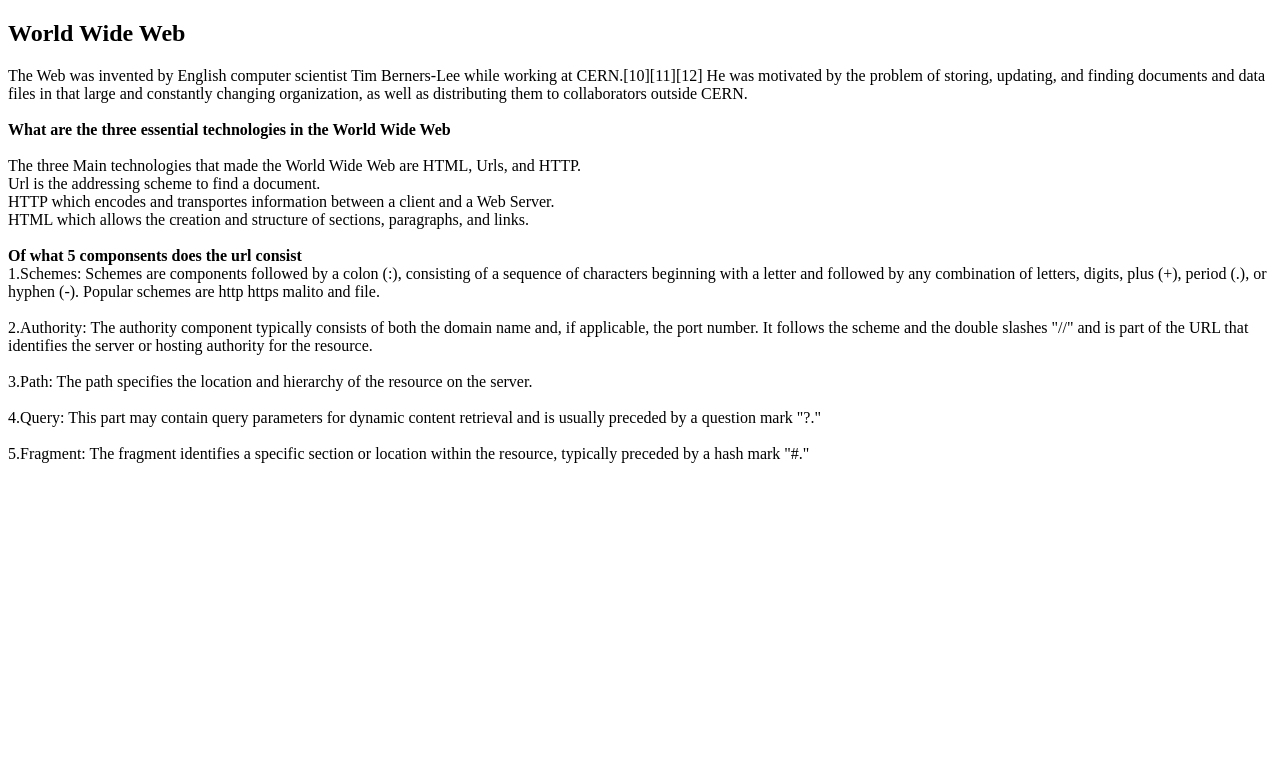
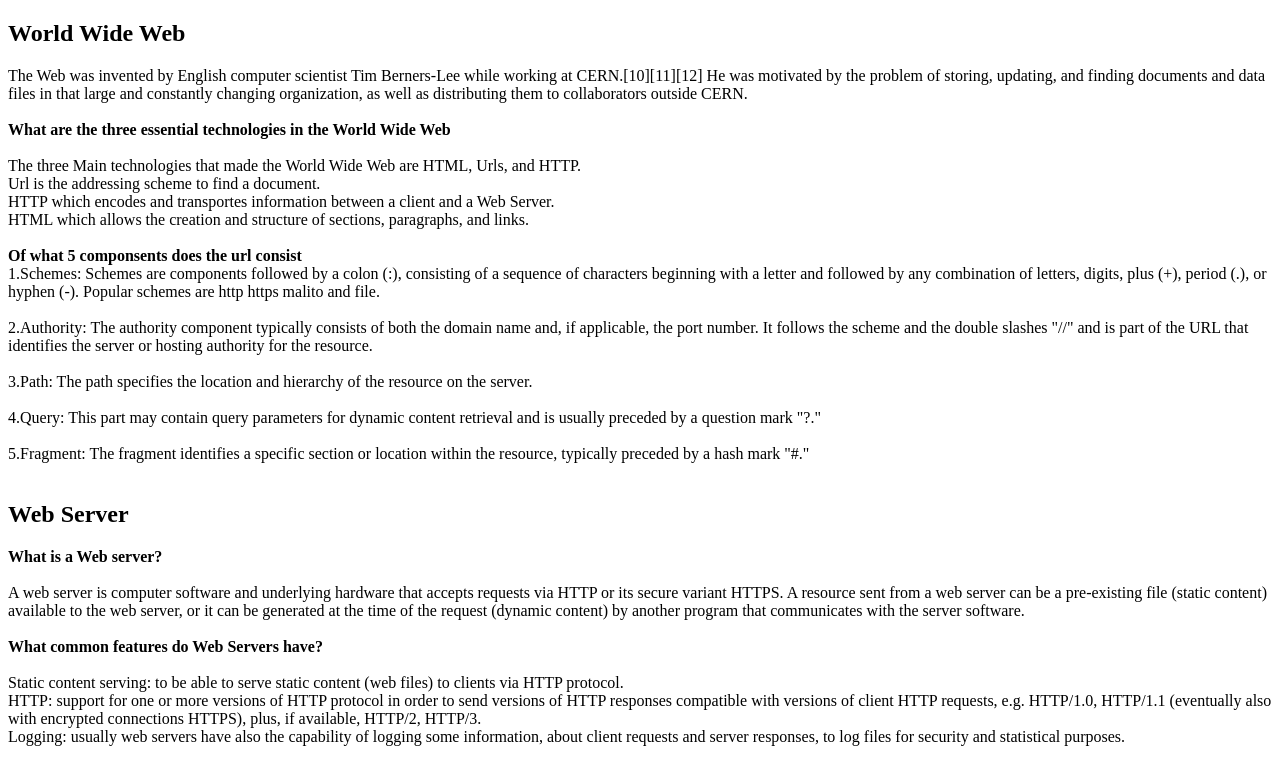
Before and after one commit to 2324-2bhif-wmc-assignments/00-cheat-sheet-Edinkurtic, a plain HTML site: page CheetSheet.html in a window 1280 px wide. Drawn offline with Linux system fonts and the light colour scheme.

Commit message:
I wrote a few informations about the World Wide Web.

```diff
--- a/CheetSheet.html
+++ b/CheetSheet.html
@@ -41,6 +41,30 @@
     5.Fragment: The fragment identifies a specific section or location within the resource, typically preceded by a hash mark "#."
     <br> <br>
 
+    <h1> Web Server</h1>
+
+
+        <strong> What is a Web server?</strong>
+    <br><br>
+
+        A web server is computer software and underlying hardware that accepts requests via HTTP or its secure variant HTTPS.
+
+        A resource sent from a web server can be a pre-existing file (static content) available to the web server, or it can be generated at the time of the request (dynamic content) by another program that communicates with the server software.
+
+        <br><br>
+
+        <strong> What common features do Web Servers have?</strong>
+        <br><br>
+
+        Static content serving: to be able to serve static content (web files) to clients via HTTP protocol.
+        <br>
+        HTTP: support for one or more versions of HTTP protocol in order to send versions of HTTP responses compatible with versions of client HTTP requests, e.g. HTTP/1.0, HTTP/1.1 (eventually also with encrypted connections HTTPS), plus, if available, HTTP/2, HTTP/3.
+        <br>
+
+        Logging: usually web servers have also the capability of logging some information, about client requests and server responses, to log files for security and statistical purposes.
+
+        <br><br>
+
 
     </article>
 
```
